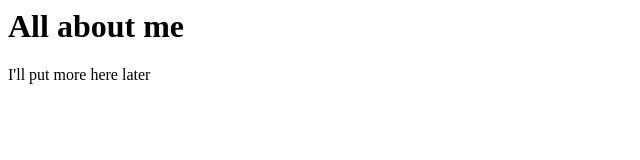
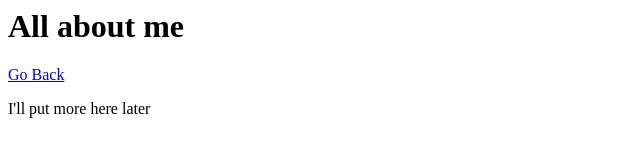
Before and after one commit to falcoca/falcoca.github.io, a plain HTML site: page about.html in a window 1280 px wide. Shown: the whole page, without its empty margins (0-640 px from the left). Drawn offline with Linux system fonts and the light colour scheme.

Commit message:
Update about.html

```diff
--- a/about.html
+++ b/about.html
@@ -4,7 +4,7 @@
 </head>
 <body>
     <h1>All about me</h1>
-    <div><a href="index.html"></a>
+    <div><a href="index.html"> Go Back</a>
     </div>
     <p>I'll put more here later</p>
 </body>
```
